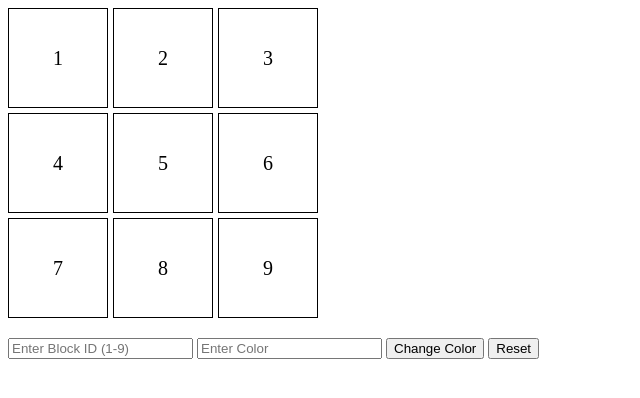
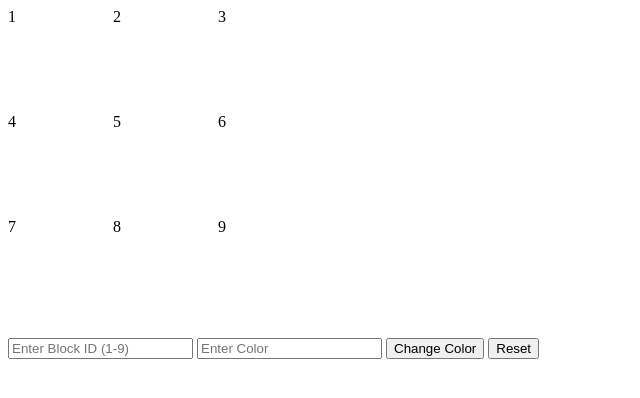
Before and after one commit to acciojob/Replit-Asian-Paints-himanshusalal, a website: page main.html in a window 1280 px wide. Shown: the whole page, without its empty margins (0-640 px from the left). Drawn offline with Linux system fonts and the light colour scheme.

Commit message:
created a submission

```diff
--- a/styles.css
+++ b/styles.css
@@ -7,7 +7,7 @@
   margin-bottom: 20px;
 }
 
-.grid-item {
+#grid-item {
   border: 1px solid black;
   display: flex;
   align-items: center;
```
